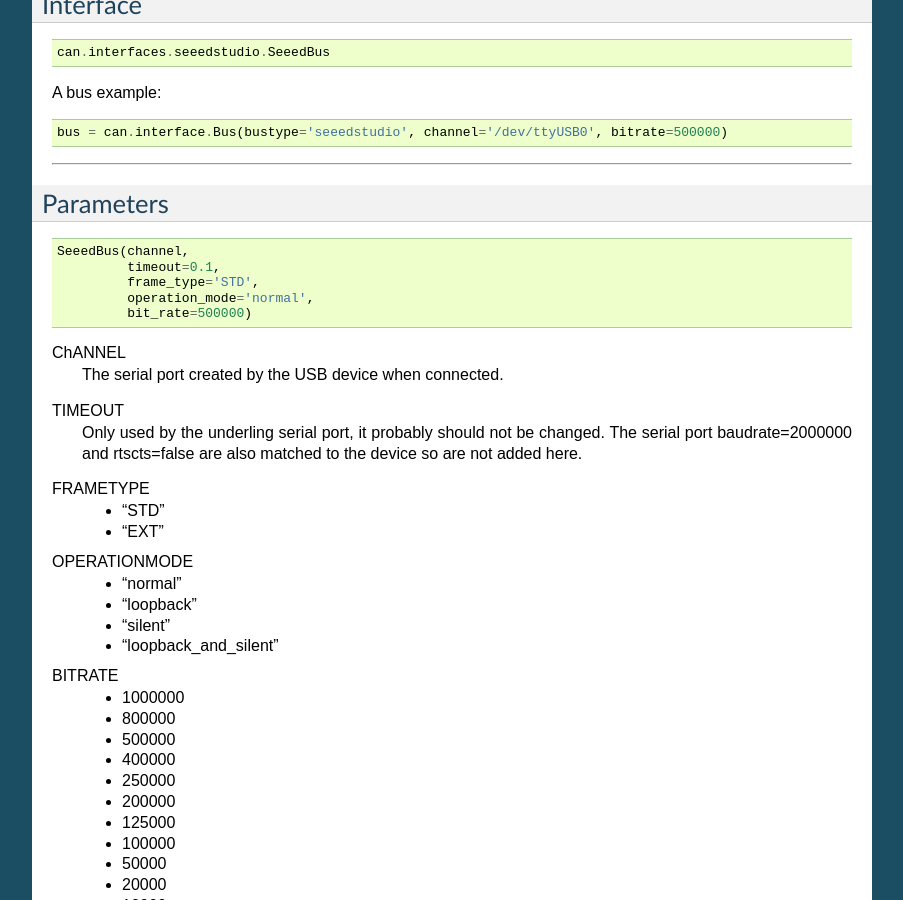
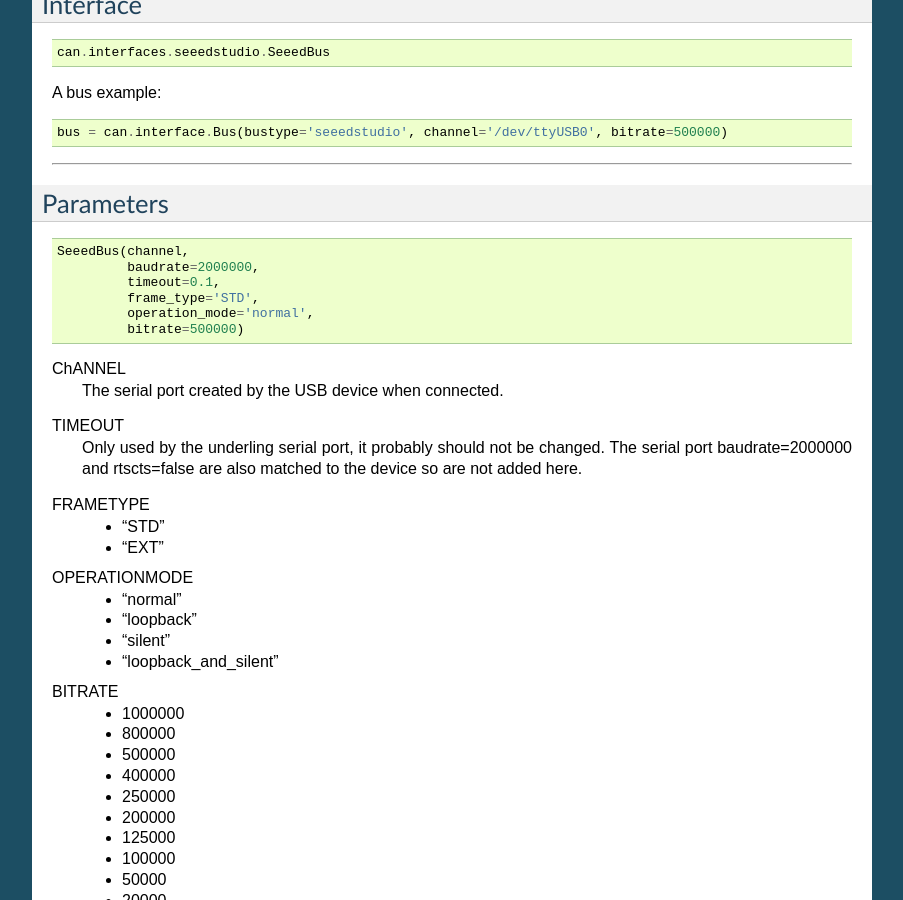
Before and after one commit to hardbyte/python-can, a Sphinx documentation site: the page built from doc/interfaces/seeedstudio.rst, in a window 1280 px wide and 900 px high, scrolled down 532 px. Shown: the whole window, without its empty margins (198-1101 px from the left). Built offline with Sphinx 7.4.7, drawn with Linux system fonts in a browser that asks for light colours.

Commit message:
changing from bit_rate to bitrate to match other interfaces and examples.

```diff
--- a/doc/interfaces/seeedstudio.rst
+++ b/doc/interfaces/seeedstudio.rst
@@ -49,10 +49,11 @@ Parameters
 ::
 
  SeeedBus(channel,
+          baudrate=2000000,
           timeout=0.1,
           frame_type='STD',
           operation_mode='normal',
-          bit_rate=500000)
+          bitrate=500000)
 
 ChANNEL
  The serial port created by the USB device when connected.
```
Also changed, not shown: 1 other file.
